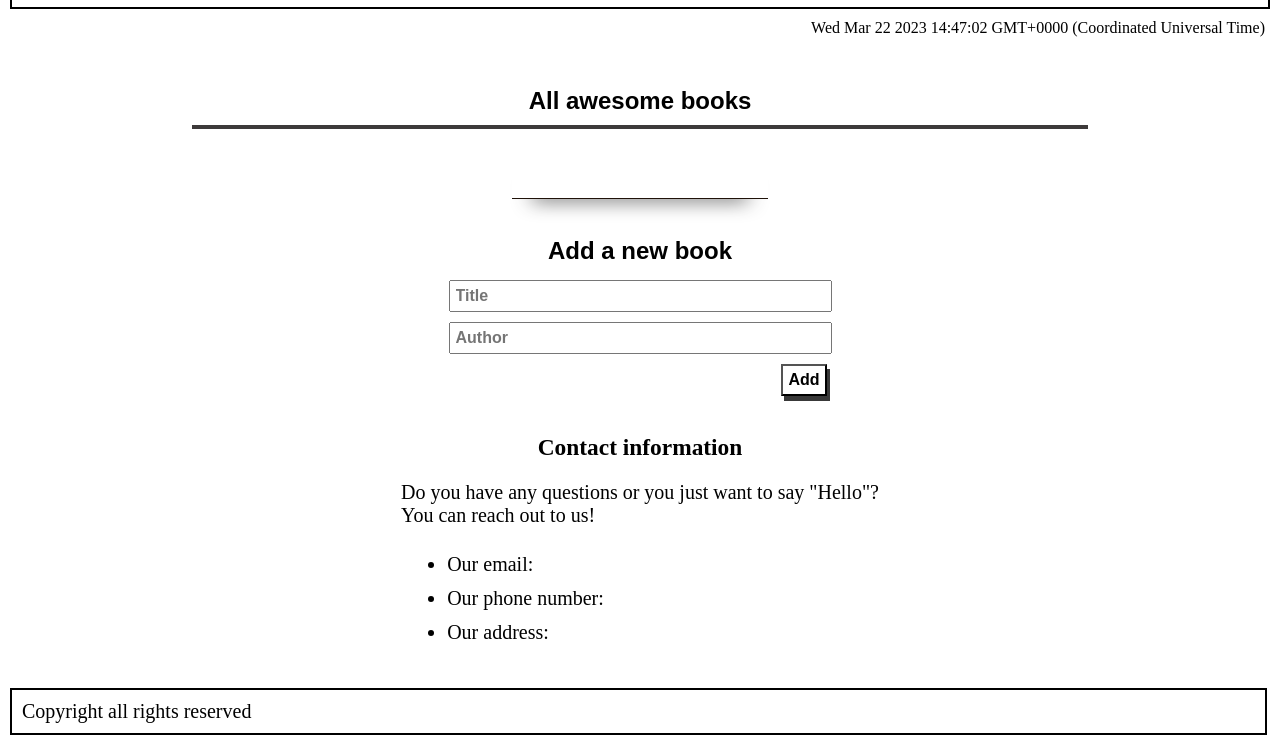
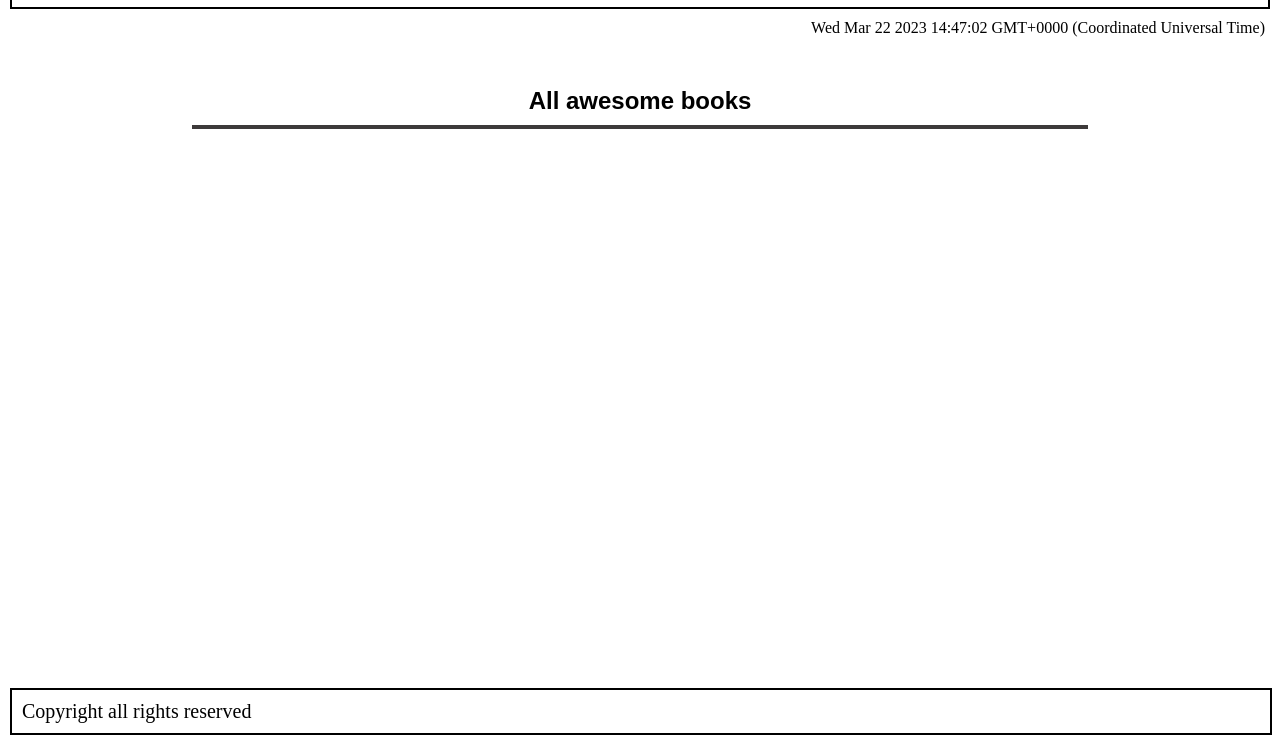
Before and after one commit to RHK-MICROVERSE/Books-Awesome, a website: page index.html in a window 1280 px wide. Shown: the part 52-800 px from the top of the page. Drawn offline with Linux system fonts and the light colour scheme.

Commit message:
add window onload to show only list of books

```diff
--- a/book.js
+++ b/book.js
@@ -114,3 +114,7 @@ function onlyDisplayContact() {
   document.getElementById('separation-book-form').style.display = 'none';
   document.getElementById('input-book').style.display = 'none';
 }
+
+window.onload = () => {
+  onlyDisplayBook()
+}
--- a/style/main.css
+++ b/style/main.css
@@ -183,7 +183,7 @@ ul {
   font-size: 20px;
   position: sticky;
   bottom: 0;
-  width: 98.2%;
+  width: 98.6%;
   background: #fff;
   margin-bottom: 0;
 }
```
